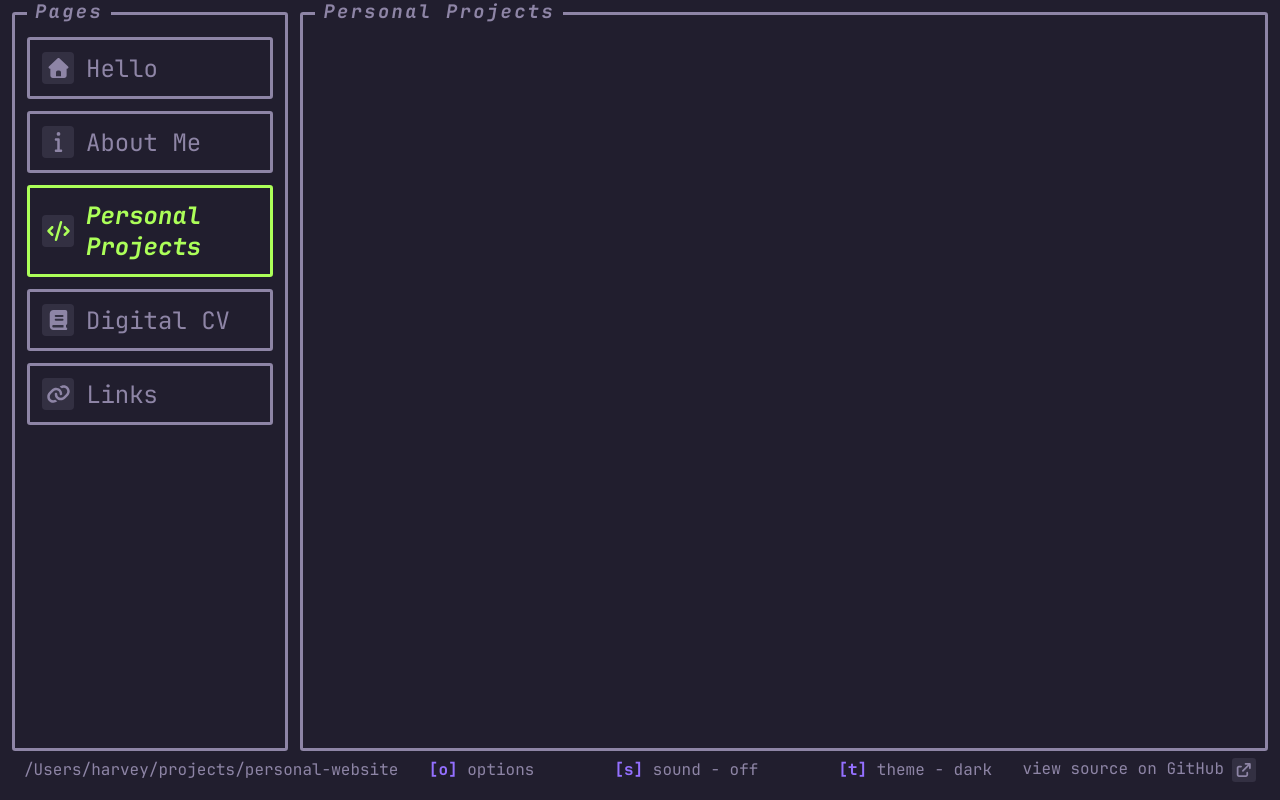
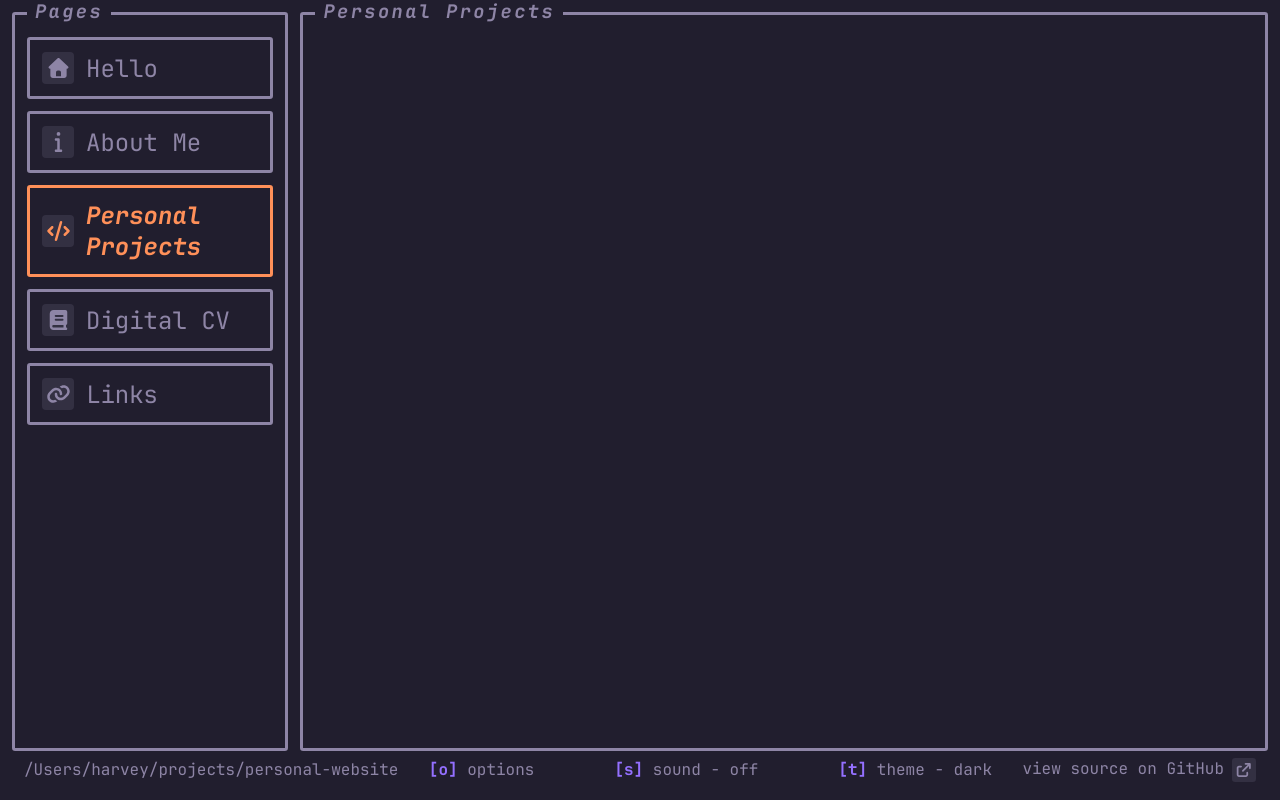
Before and after one commit to harveybalaam/personal-website, a React (Vite) app: page /projects in a window 1280 px wide. Built offline with nearby package versions, Linux system fonts and the light colour scheme.

Commit message:
fix: change projects sidebar colour to orange

```diff
--- a/src/components/Sidebar/SidebarSection/SidebarSection.css
+++ b/src/components/Sidebar/SidebarSection/SidebarSection.css
@@ -26,6 +26,11 @@
   border-color: var(--section-active);
   font-weight: bold;
   font-style: italic;
+}
+
+.container.section-container.orange {
+  --section-active: var(--orange-active);
+  --section-hover: var(--orange-hover);
 }
 
 .container.section-container.pink {
--- a/src/index.css
+++ b/src/index.css
@@ -31,6 +31,9 @@
   --text-primary: #8e85a6;
   --border: #8e85a6;
   --border-25: rgba(109, 102, 128, 0.25);
+
+  --orange-active: #ff9059;
+  --orange-hover: #d99877;
 
   --red-active: #ff6459;
   --red-hover: #d97e77;
--- a/src/routes/__root.tsx
+++ b/src/routes/__root.tsx
@@ -51,7 +51,7 @@ function RootLayout() {
         <SidebarSection
           iconBefore={faCode}
           route="/projects"
-          theme="green"
+          theme="orange"
           title="Personal Projects"
         />
         <SidebarSection
```
